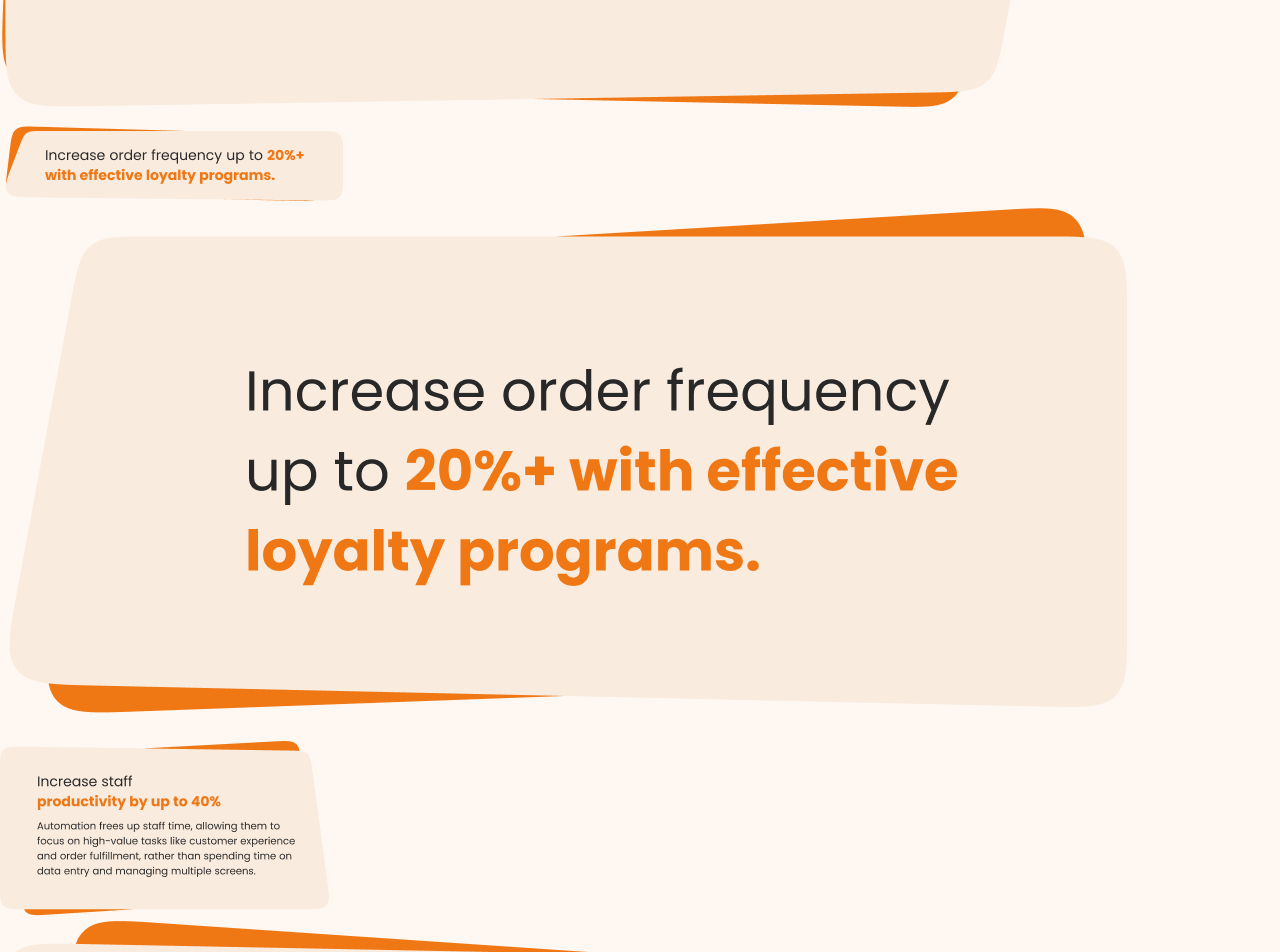
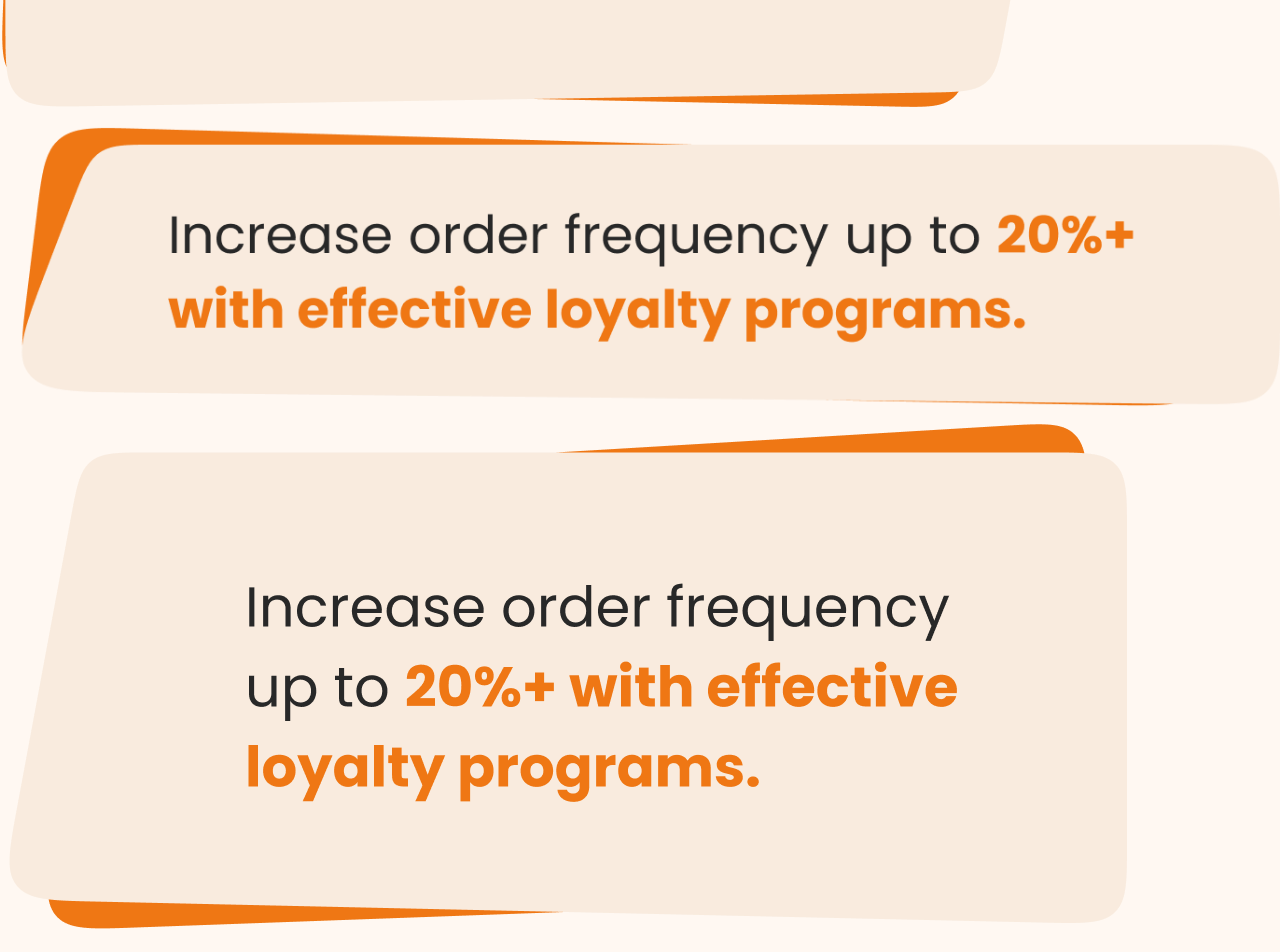
Before and after one commit to saketapplore/eatro, a React (Vite) app: page / in a window 1280 px wide. Shown: the part 1620-2572 px from the top of the page. Built offline with nearby package versions, Linux system fonts and the light colour scheme; a web font is replaced by a local one.

Commit message:
fix images

```diff
--- a/src/pages/Home.jsx
+++ b/src/pages/Home.jsx
@@ -153,7 +153,7 @@ function Home() {
             <div className="relative">
               {/* Mobile Image */}
               <img
-                src="/images/save2.png"
+                src="/images/save5.png"
                 alt="Increase Order Frequency"
                 className="sm:hidden w-full h-auto rounded-lg"
               />
@@ -169,7 +169,7 @@ function Home() {
             <div className="relative sm:col-span-2 md:col-span-1">
               {/* Mobile Image */}
               <img
-                src="/images/save3.png"
+                src="/images/save6.png"
                 alt="Increase Staff Productivity"
                 className="sm:hidden w-full h-auto rounded-lg"
               />
```
Also changed, not shown: public/images/save5.png (added), public/images/save6.png (added).
